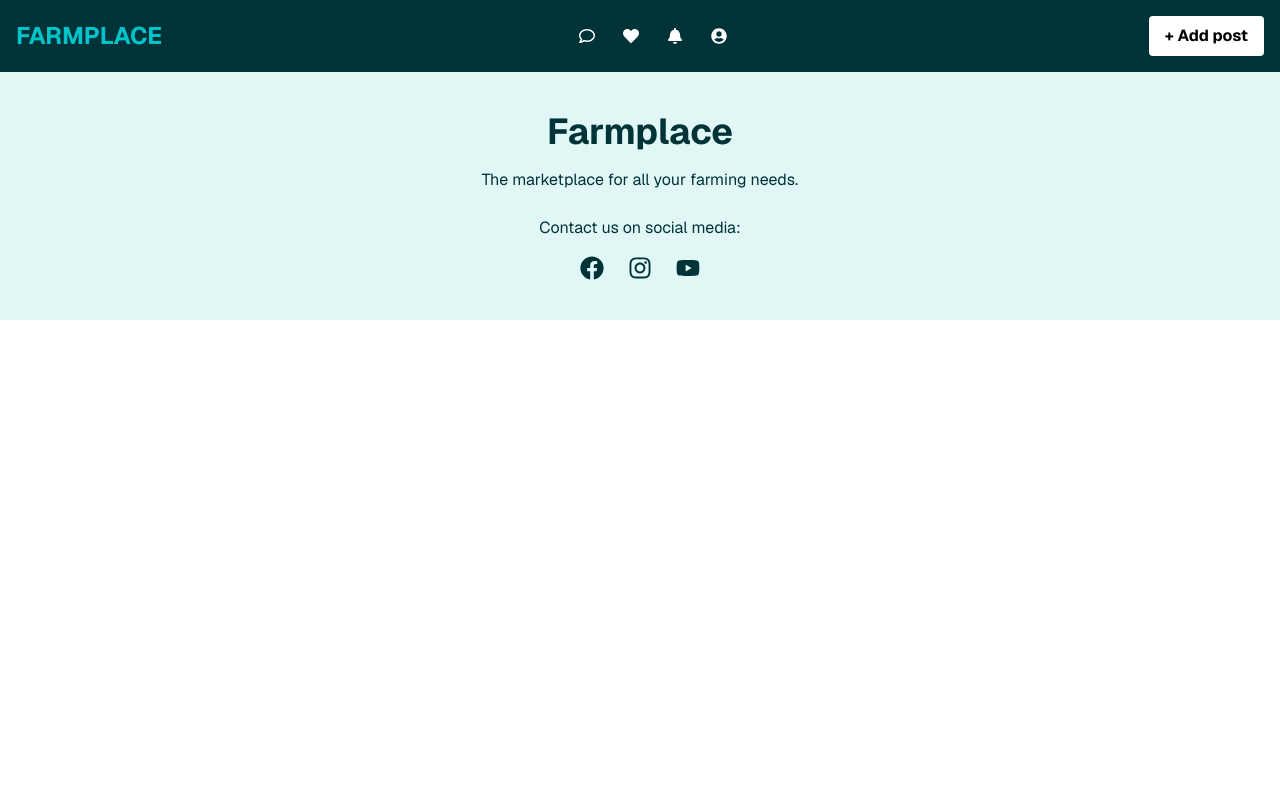
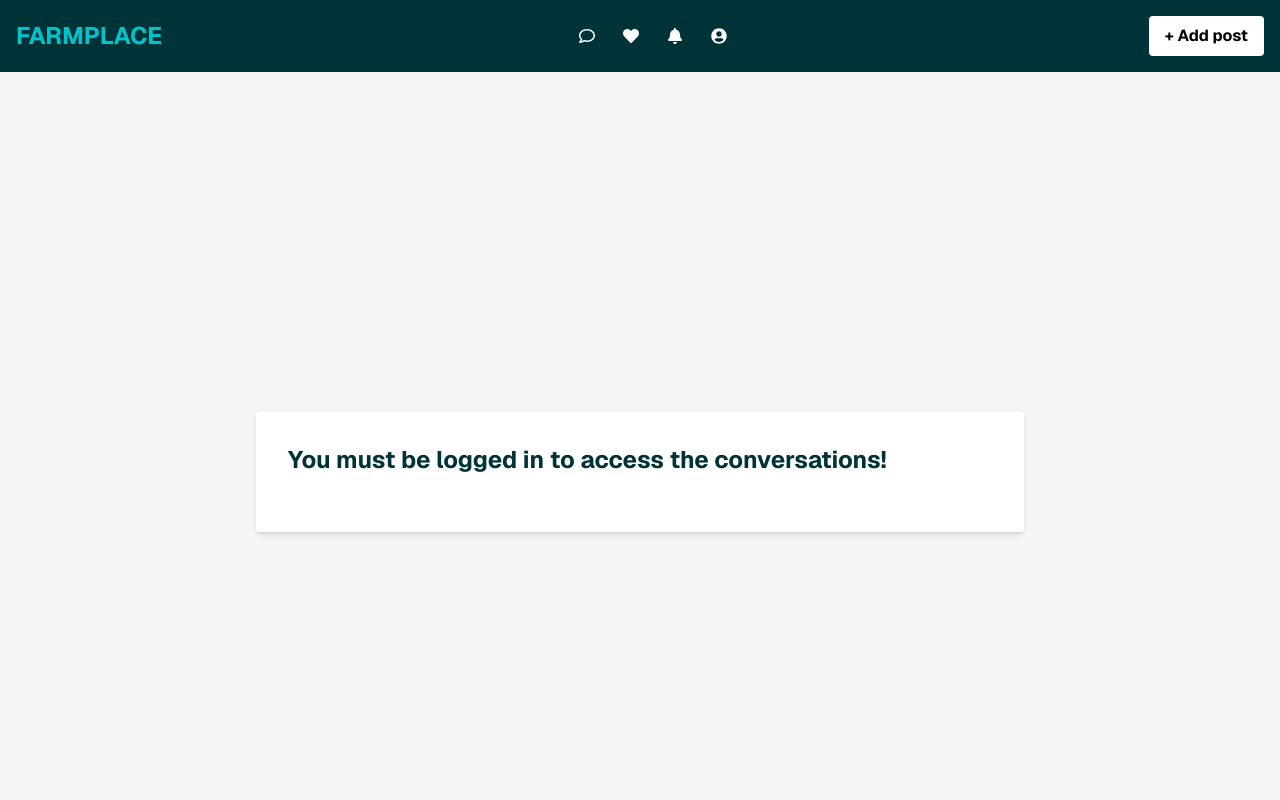
Before and after one commit to raduPetruta/farmplace, a Next.js app: page /chats in a window 1280 px wide. Shown: the top 800 px of the page. Built offline with nearby package versions, Linux system fonts and the light colour scheme; no server answers; the database is empty.

Commit message:
Add Not Logged In component with message

```diff
--- a/src/app/(pages)/chats/page.tsx
+++ b/src/app/(pages)/chats/page.tsx
@@ -3,10 +3,19 @@ import { SignedIn } from '@clerk/nextjs';
 import ConversationList from '~/app/_components/conversation-list';
 import { getConversationsForUser } from './actions';
 import { auth } from '@clerk/nextjs/server';
+import NotLoggedIn from '~/app/_components/not-logged-in';
 
 export default async function Chats() {
   const { userId } = await auth(); // Server-side authentication check
   const conversations = await getConversationsForUser(userId);
+
+  if(!userId){
+    return (
+      <div>
+        <NotLoggedIn message="access the conversations!"/>
+      </div>
+    )
+  }
 
   return (
     <div style={{ display: 'flex', gap: '20px' }}>
--- a/src/app/(pages)/new-post/page.tsx
+++ b/src/app/(pages)/new-post/page.tsx
@@ -7,6 +7,7 @@ import { createPost } from './actions';
 import { useUser } from '@clerk/nextjs';
 import { getImagesUrls, SimpleUploadButton } from '~/app/_components/simple-upload-button';
 import { useRouter } from 'next/navigation';
+import NotLoggedIn from '~/app/_components/not-logged-in';
 
 const NewPost = () => {
   const router = useRouter();
@@ -17,8 +18,6 @@ const NewPost = () => {
   const [description, setDescription] = useState('');
   const [location, setLocation] = useState('');
   const [isNegotiable, setIsNegotiable] = useState(false);
-  const [imagesSelected, setImagesSelected] = useState(false);
-  let images : any = null;
 
   const handleSubmit = async (e: any) => {
     e.preventDefault();
@@ -63,6 +62,14 @@ const NewPost = () => {
   //   }
   //   console.log(imagesSelected)
   // }
+
+  if(!loggedInUser){
+    return(
+      <div>
+        <NotLoggedIn message='create a new post!'/>
+      </div>
+    )
+  }
 
   return (
     <div className="flex justify-center items-center min-h-screen bg-[#f5f5f5]">
--- /dev/null
+++ b/src/app/_components/not-logged-in.tsx
@@ -0,0 +1,15 @@
+import React from 'react'
+
+const NotLoggedIn = ({message}:{message: string}) => {
+  return (
+    <div className="flex justify-center items-center min-h-screen bg-[#f5f5f5]">
+        <div className="bg-white p-8 rounded shadow-md w-full max-w-3xl">
+        <h2 className="text-2xl font-bold mb-6 text-[#003338]">
+            You must be logged in to {message}
+        </h2>
+        </div>
+    </div>
+  );
+}
+
+export default NotLoggedIn
```
